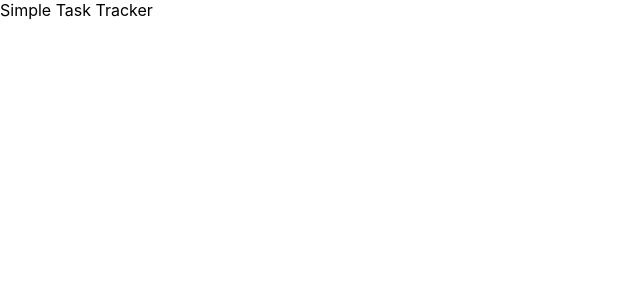
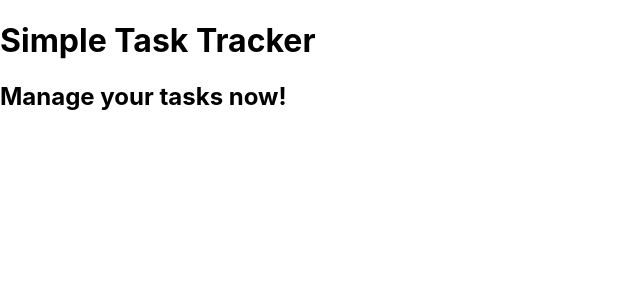
Before and after one commit to blackbird71SR/Simple-Task-Tracker, a React (Create React App) app: page / in a window 1280 px wide. Shown: the top 300 px of the page, without its empty margins (0-640 px from the left). Built offline with nearby package versions, Linux system fonts and the light colour scheme.

Commit message:
Add header to home page

```diff
--- a/src/App.js
+++ b/src/App.js
@@ -1,5 +1,10 @@
 function App() {
-  return <div className='App'>Simple Task Tracker</div>;
+  return (
+    <div className='container'>
+      <h1>Simple Task Tracker</h1>
+      <h2>Manage your tasks now!</h2>
+    </div>
+  );
 }
 
 export default App;
```
